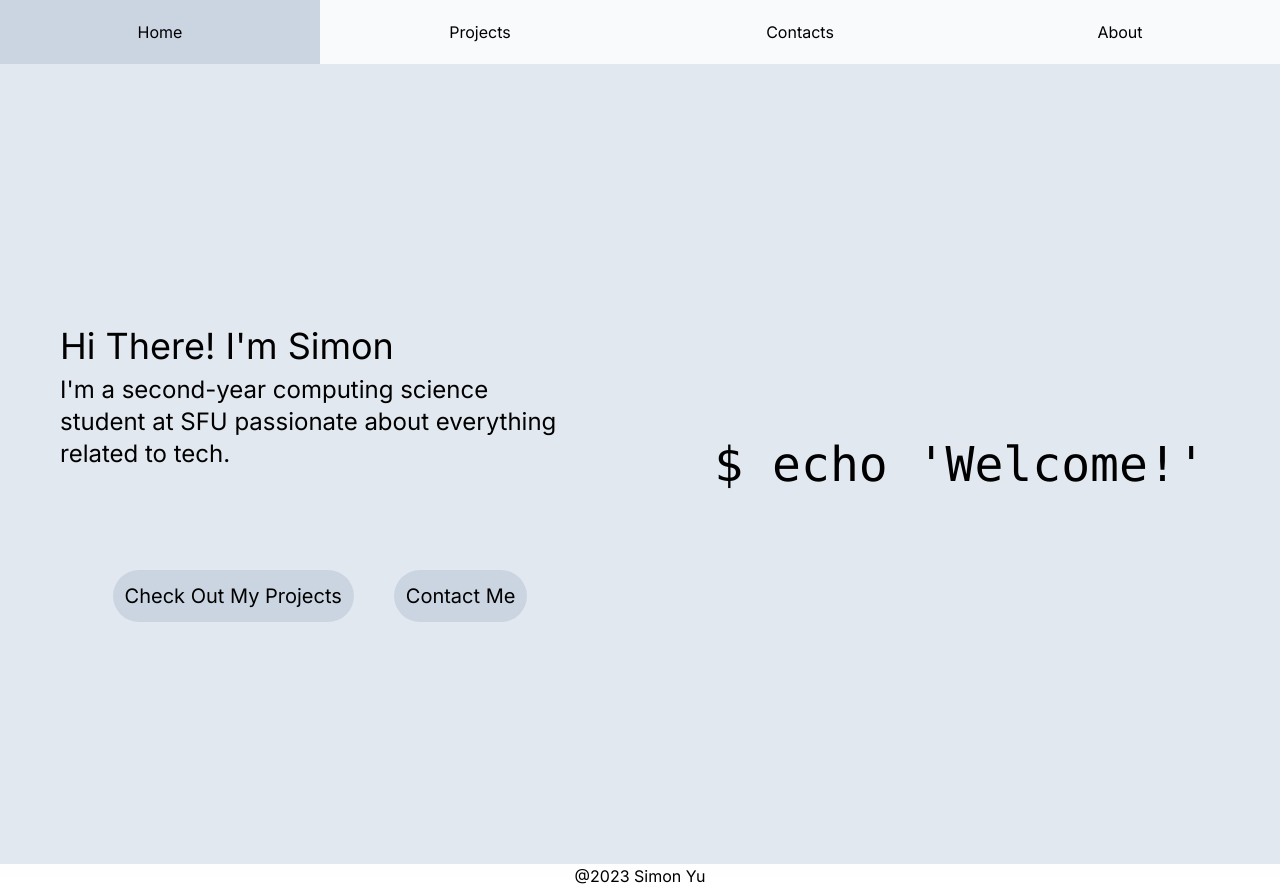
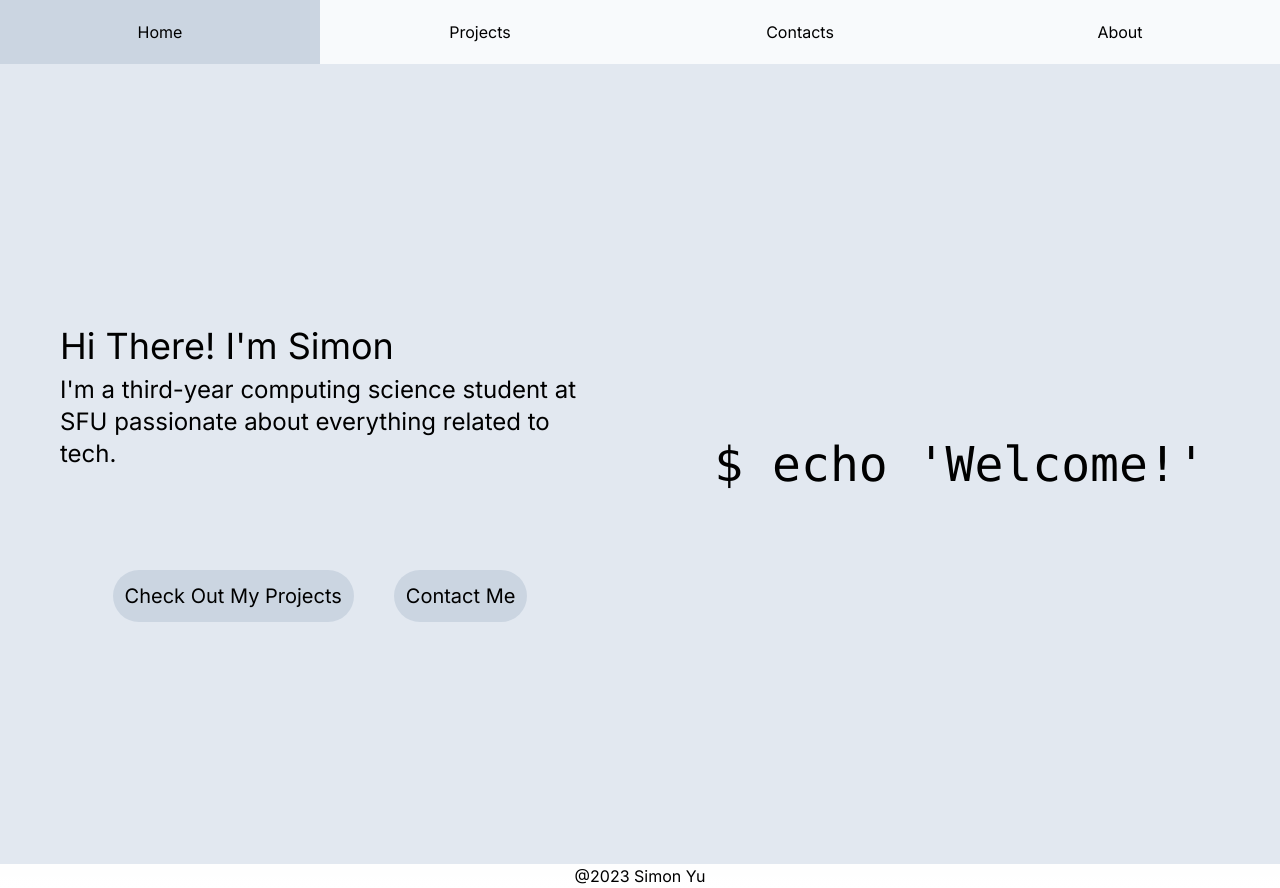
Before and after one commit to Simon7896/personal-website, a Next.js app: page / in a window 1280 px wide. Built offline with nearby package versions, Linux system fonts and the light colour scheme.

Commit message:
Update page.tsx

```diff
--- a/src/app/page.tsx
+++ b/src/app/page.tsx
@@ -17,7 +17,7 @@ const LandingPageContainer = ({}) => {
         <div className="m-5 p-8">
           <h2 className="m-2 text-4xl">Hi There! I&apos;m Simon</h2>
           <h3 className="m-2 text-2xl">
-            I&apos;m a second-year computing science student at SFU passionate about everything related to tech.
+            I&apos;m a third-year computing science student at SFU passionate about everything related to tech.
           </h3>
         </div>
         <div className="flex flex-column md:flex-row m-5" justify-center>
```
